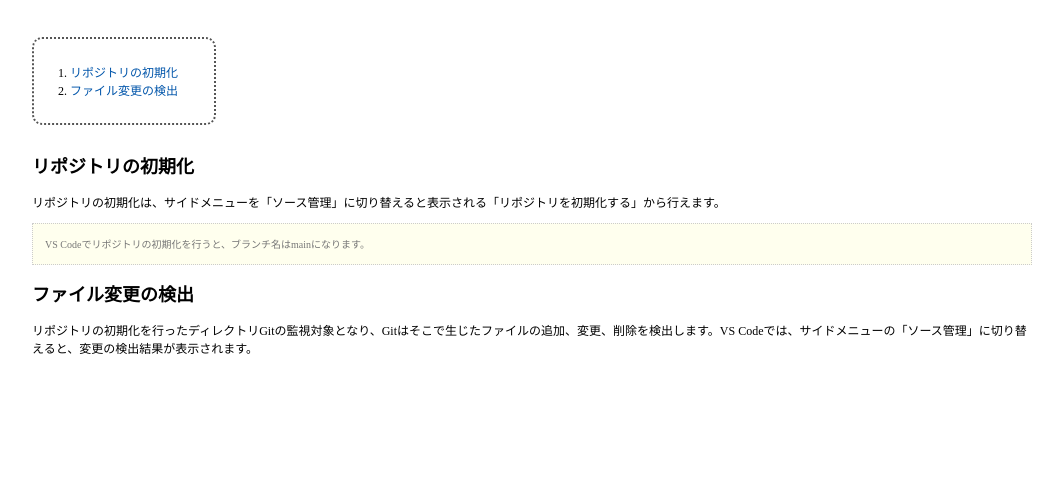
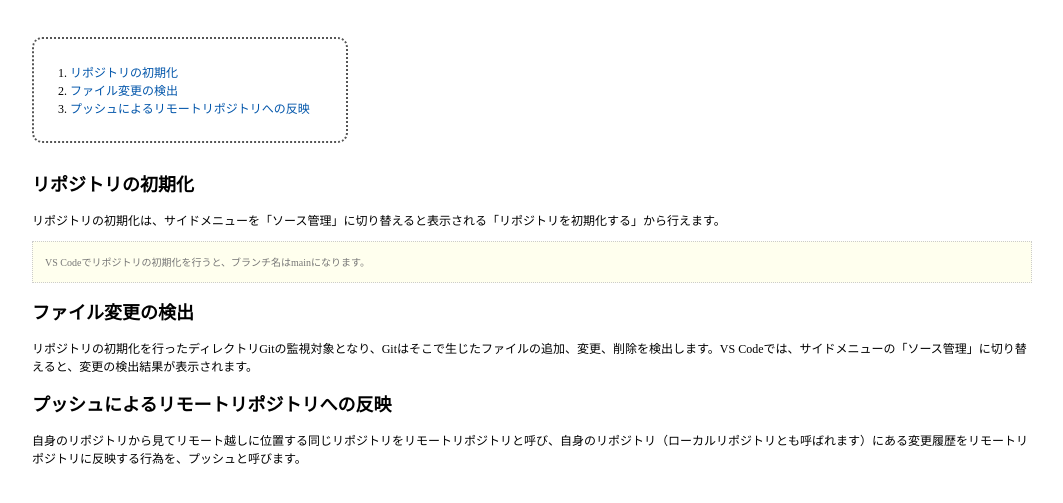
Before and after one commit to soto3/cg-vsc-git, a plain HTML site: page index.html in a window 1280 px wide. Shown: the part 107-610 px from the top of the page, without its empty margins (108-1171 px from the left). Drawn offline with Linux system fonts and the light colour scheme.

Commit message:
「プッシュによるリモートリポジトリへの反映」節の追加

```diff
--- a/index.html
+++ b/index.html
@@ -20,6 +20,10 @@
       <p>
         リポジトリの初期化を行ったディレクトリGitの監視対象となり、Gitはそこで生じたファイルの追加、変更、削除を検出します。VS Codeでは、サイドメニューの「ソース管理」に切り替えると、変更の検出結果が表示されます。
       </p>
+      <h2>プッシュによるリモートリポジトリへの反映</h2>
+      <p>
+        自身のリポジトリから見てリモート越しに位置する同じリポジトリをリモートリポジトリと呼び、自身のリポジトリ（ローカルリポジトリとも呼ばれます）にある変更履歴をリモートリポジトリに反映する行為を、プッシュと呼びます。
+      </p>
     </main>
   <script src="script.js"></script>
   </body>
```
